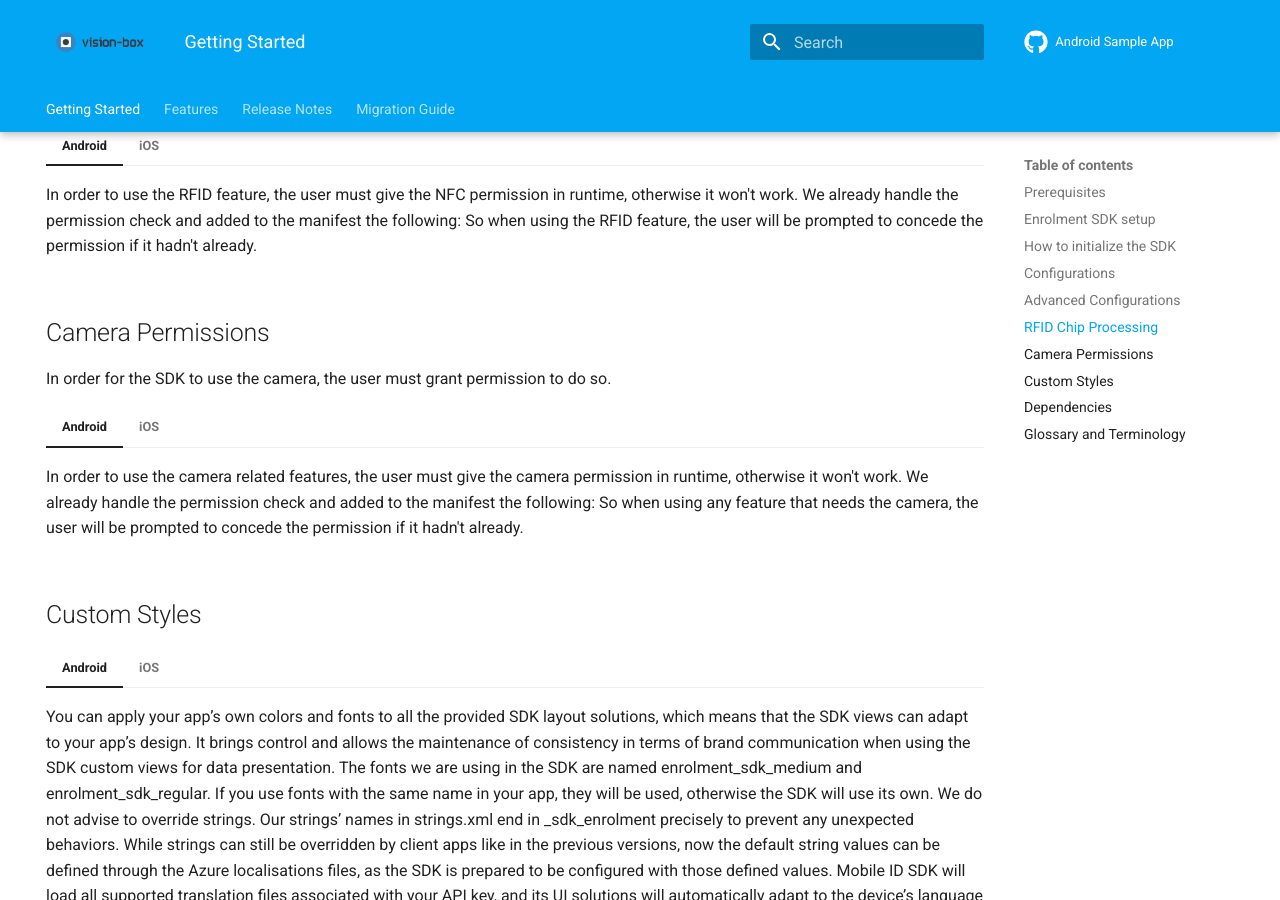
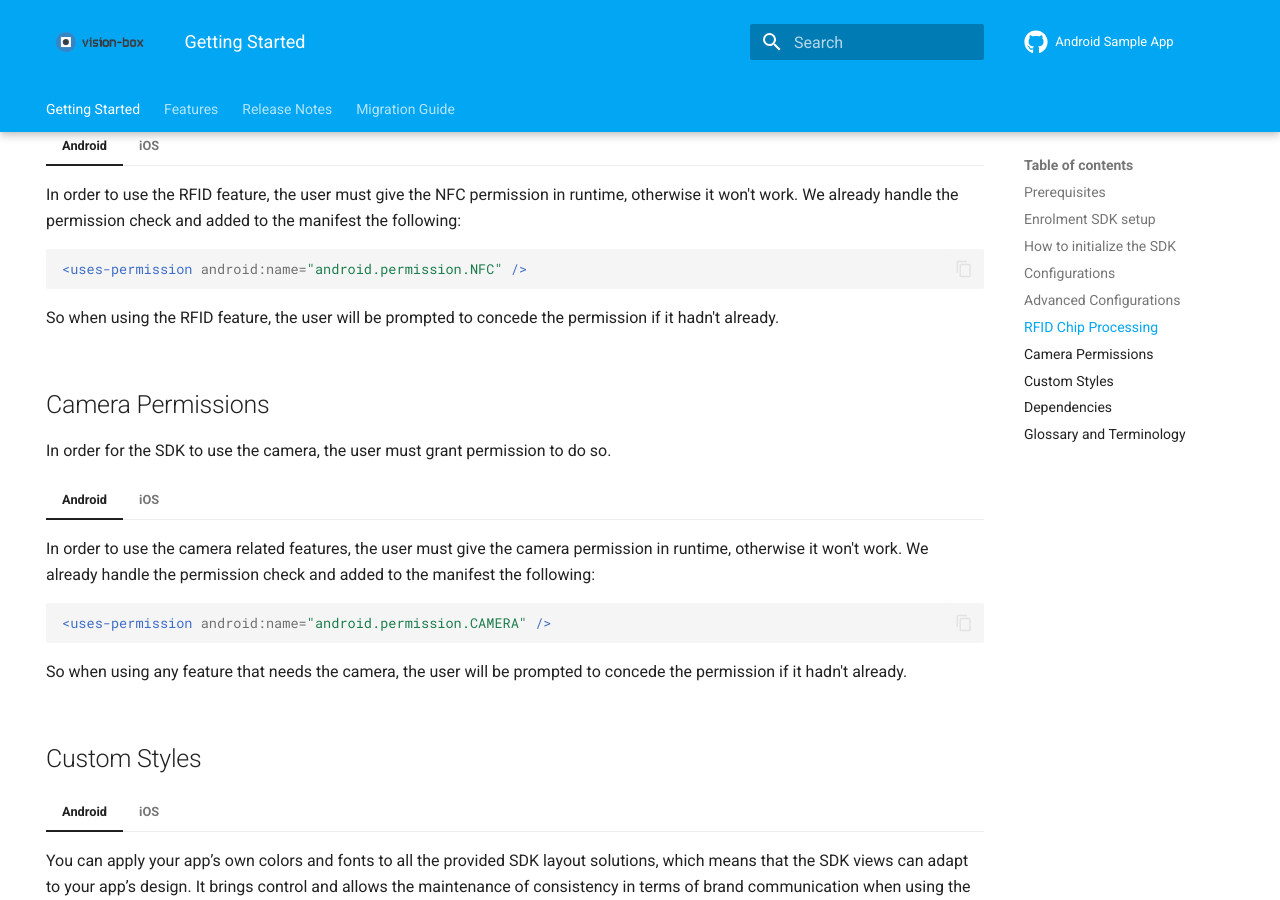
Before and after one commit to vbmobile/mobile-id-documentation, an MkDocs documentation site: the page built from docs/index.md, in a window 1280 px wide and 900 px high, scrolled down 4695 px. Built offline with MkDocs 1.6.1 and Material for MkDocs 9.7.7, drawn with Linux system fonts in a browser that asks for light colours; comment, search, counter and statistics services are not loaded; the version menu is left out.

Commit message:
update 7.x documentation

````diff
--- a/docs/index.md
+++ b/docs/index.md
@@ -325,7 +325,11 @@ pinning for every network request made by the SDK.
 
     In order to use the RFID feature, the user must give the NFC permission in runtime, otherwise it won't work.
     We already handle the permission check and added to the manifest the following:
+
+    ``` xml
     <uses-permission android:name="android.permission.NFC" />
+    ```
+
     So when using the RFID feature, the user will be prompted to concede the permission if it hadn't already.
 
 === "iOS"
@@ -363,7 +367,11 @@ In order for the SDK to use the camera, the user must grant permission to do so.
 
     In order to use the camera related features, the user must give the camera permission in runtime, otherwise it won't work.
     We already handle the permission check and added to the manifest the following:
+
+    ``` xml
     <uses-permission android:name="android.permission.CAMERA" />
+    ```
+
     So when using any feature that needs the camera, the user will be prompted to concede the permission if it hadn't already.
 
 === "iOS"
````
